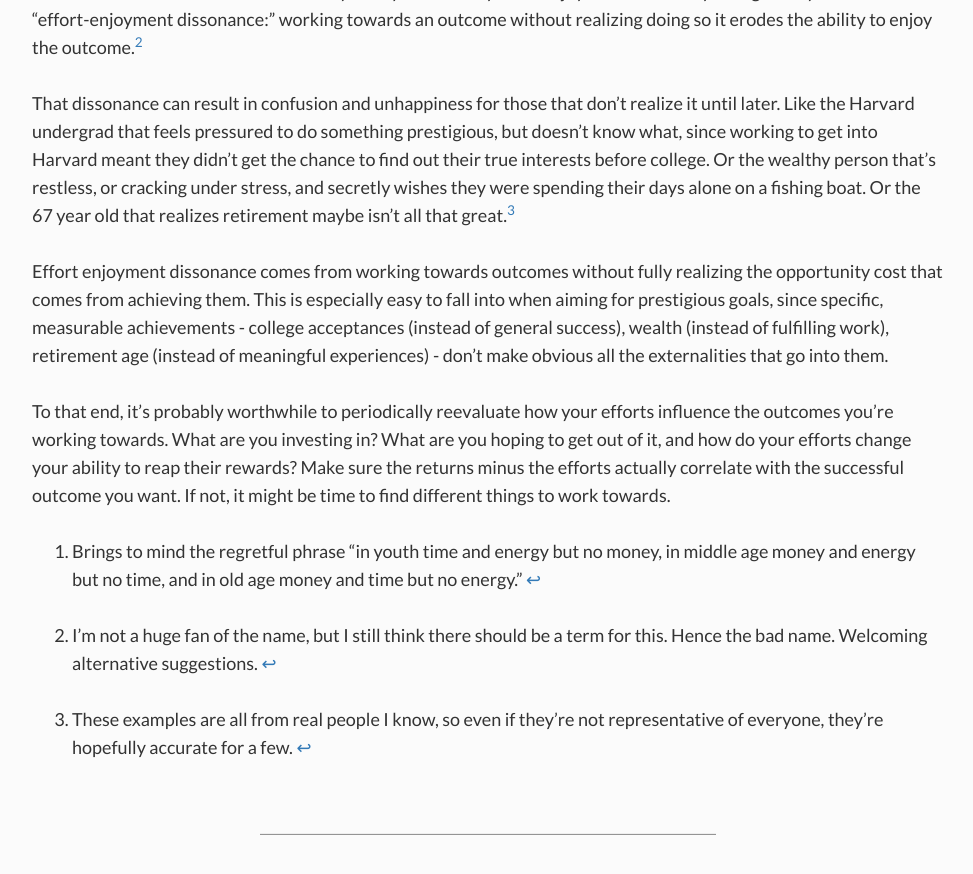
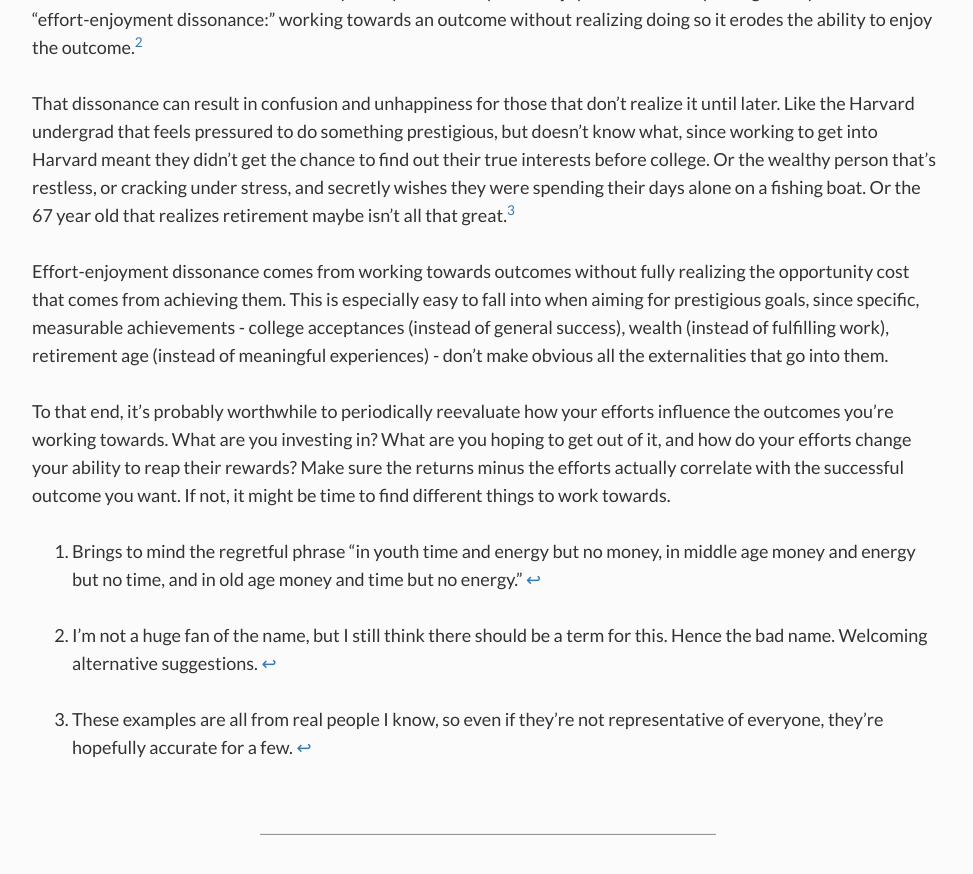
Before and after one commit to patil215/patil215.github.io, a Jekyll site: the page built from _posts/2020-02-04-Effort-Enjoyment-Dissonance.md, in a window 1280 px wide and 900 px high, scrolled down 1389 px. Shown: the top 874 px of the window, without its empty margins (152-1125 px from the left). Built offline with Jekyll 4.4.1, drawn with Linux system fonts in a browser that asks for light colours; nearby versions of some CDN libraries; library files that are not in the unit come from our copies; some of the changed text lies outside the part shown.

```diff
--- a/_posts/2020-02-04-Effort-Enjoyment-Dissonance.md
+++ b/_posts/2020-02-04-Effort-Enjoyment-Dissonance.md
@@ -1,6 +1,6 @@
 ---
 layout: post
-title: "Effort Enjoyment Dissonance"
+title: "Effort-Enjoyment Dissonance"
 image: yard.jpg
 #excerpt: "Ask any career mentor, financial planner, or parent for general life guidance, and they'll probably give you the variations of the same idea: invest time and ..."
 excerpt: ""
@@ -21,7 +21,7 @@ Many people realize these contradictions, but I think sometimes others don't unt
 
 That dissonance can result in confusion and unhappiness for those that don't realize it until later. Like the Harvard undergrad that feels pressured to do something prestigious, but doesn't know what, since working to get into Harvard meant they didn't get the chance to find out their true interests before college. Or the wealthy person that's restless, or cracking under stress, and secretly wishes they were spending their days alone on a fishing boat. Or the 67 year old that realizes retirement maybe isn't all that great.[^3]
 
-Effort enjoyment dissonance comes from working towards outcomes without fully realizing the opportunity cost that comes from achieving them. This is especially easy to fall into when aiming for prestigious goals, since specific, measurable achievements - college acceptances (instead of general success), wealth (instead of fulfilling work), retirement age (instead of meaningful experiences) - don't make obvious all the externalities that go into them.
+Effort-enjoyment dissonance comes from working towards outcomes without fully realizing the opportunity cost that comes from achieving them. This is especially easy to fall into when aiming for prestigious goals, since specific, measurable achievements - college acceptances (instead of general success), wealth (instead of fulfilling work), retirement age (instead of meaningful experiences) - don't make obvious all the externalities that go into them.
 
 To that end, it's probably worthwhile to periodically reevaluate how your efforts influence the outcomes you're working towards. What are you investing in? What are you hoping to get out of it, and how do your efforts change your ability to reap their rewards? Make sure the returns minus the efforts actually correlate with the successful outcome you want. If not, it might be time to find different things to work towards.
 
```
